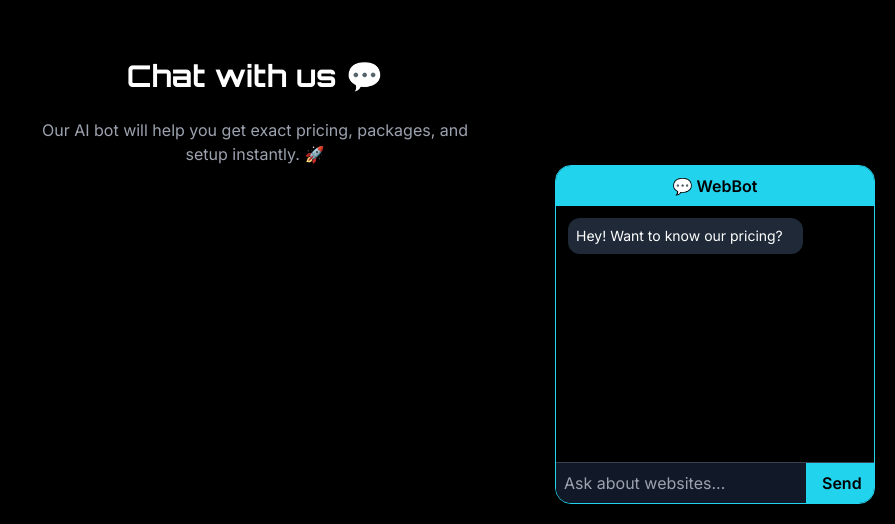
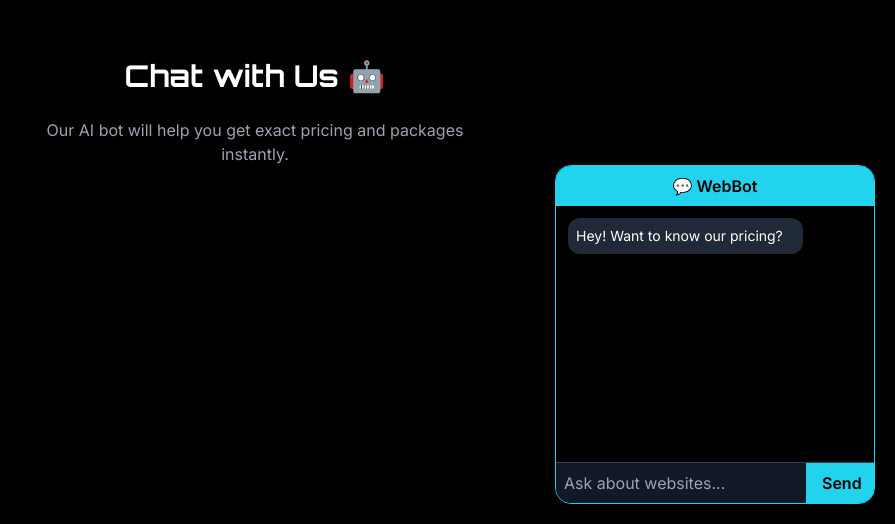
Before and after one commit to After777/synthwave-core-hub, a React (Vite) app: page / in a window 1280 px wide. Shown: the part 276-800 px from the top of the page, without its empty margins (385-1280 px from the left). Built offline with nearby package versions, Linux system fonts and the light colour scheme; the HTML template or start-up script is replaced by a standard one.

Commit message:
Reverted to commit 97eb223c4f7034540d52bc87719e8c11fd0a5bf2

```diff
--- a/src/pages/Index.tsx
+++ b/src/pages/Index.tsx
@@ -1,11 +1,11 @@
 import ChatBot from "../chatbot";
 
-export default function Home() {
+export default function Contact() {
   return (
     <div className="min-h-screen bg-black text-white flex flex-col items-center justify-center">
-      <h1 className="text-3xl font-bold mb-6">Chat with us 💬</h1>
+      <h1 className="text-3xl font-bold mb-6">Chat with Us 🤖</h1>
       <p className="mb-6 text-gray-400 text-center max-w-md">
-        Our AI bot will help you get exact pricing, packages, and setup instantly. 🚀
+        Our AI bot will help you get exact pricing and packages instantly.
       </p>
       <ChatBot />
     </div>
```
